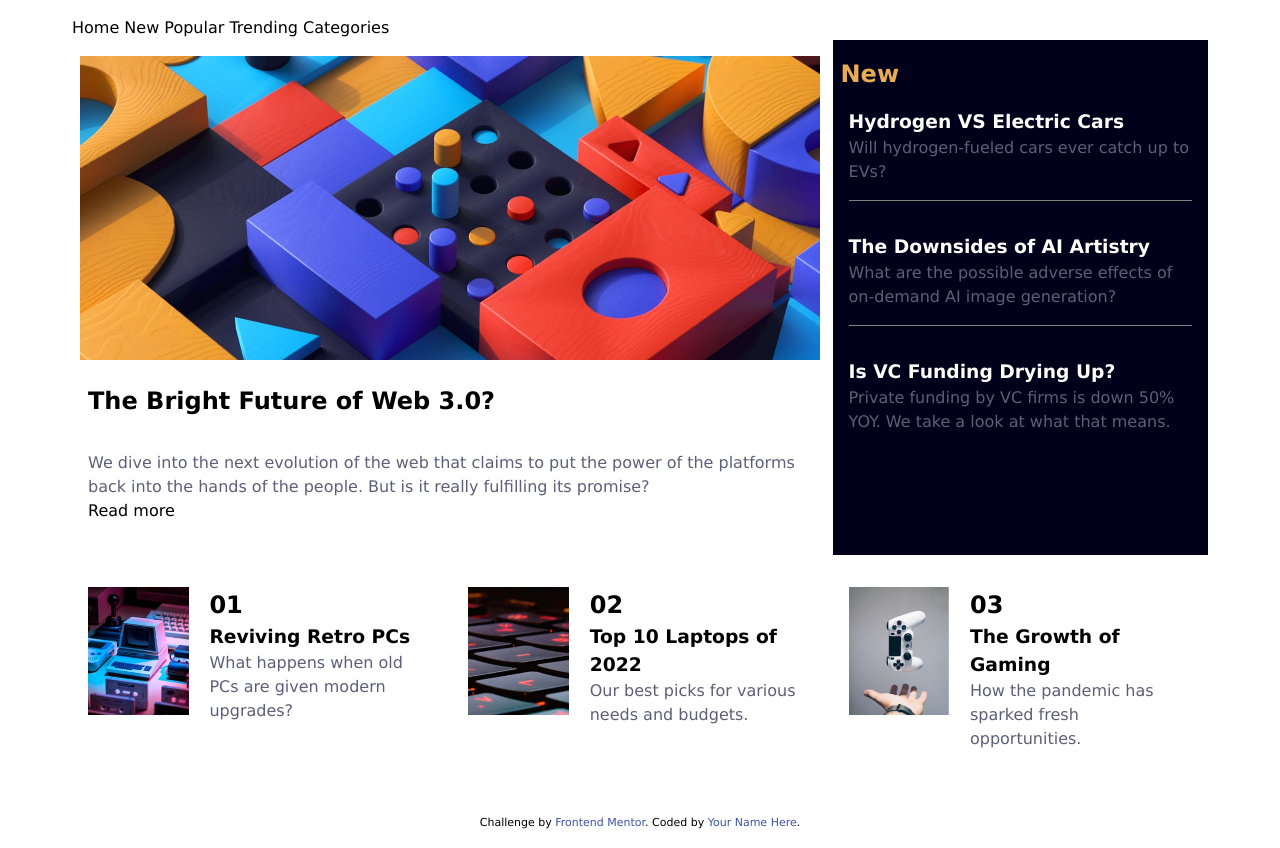
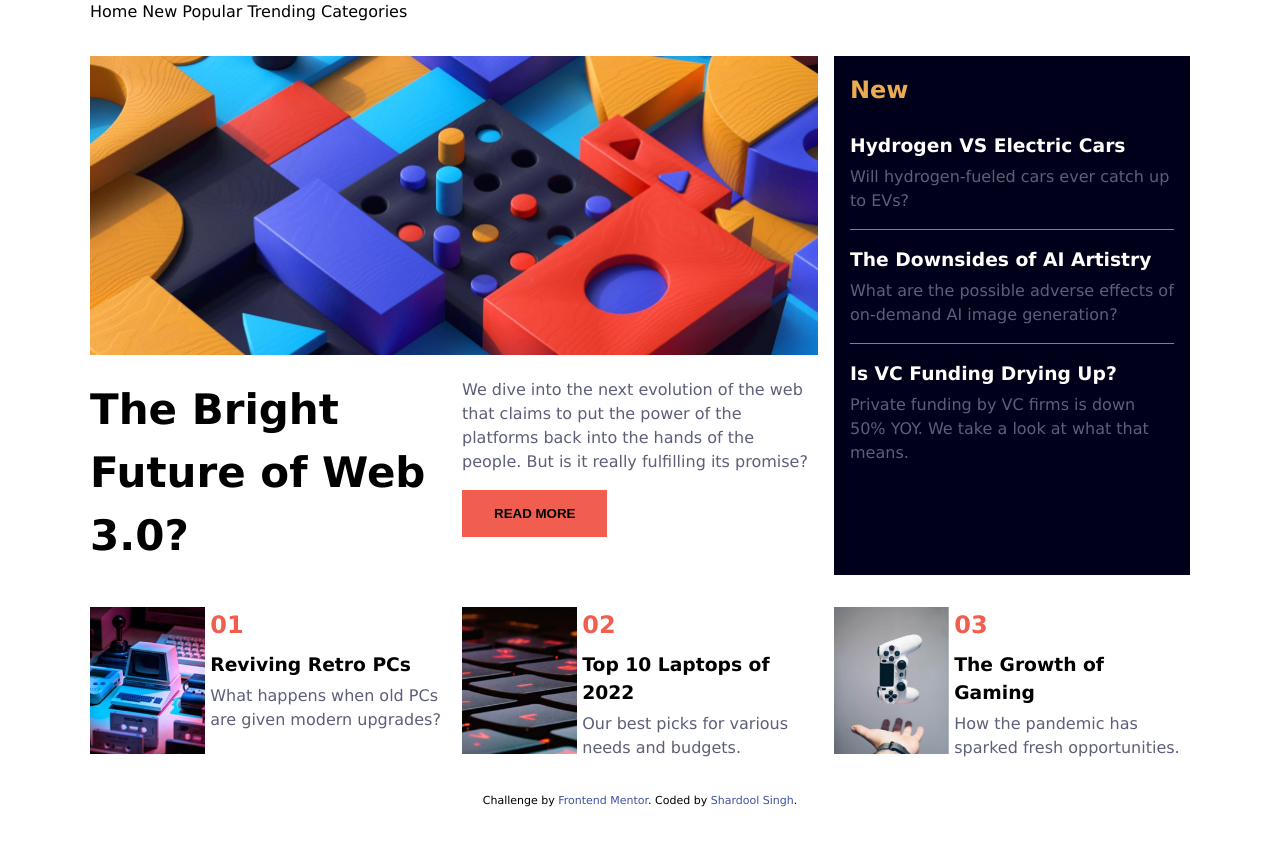
Before and after one commit to shardoolsingh/projects-news-homepage-from-frontendmentor, a plain HTML site: page index.html in a window 1280 px wide. After the commit the page ends 809 px from the top, so only its background shows below. Drawn offline with Linux system fonts and the light colour scheme.

Commit message:
updated the content & layout for the whole site apart from the header & navigation section

```diff
--- a/index.html
+++ b/index.html
@@ -34,7 +34,7 @@
         <p>We dive into the next evolution of the web that claims to put the power of the platforms back into the hands of the people.
           But is it really fulfilling its promise?</p>
 
-        Read more
+        <button class="cta-primary">READ MORE</button>
       </div>
     </div>
 
@@ -42,15 +42,15 @@
       <h2>New</h2>
 
       <div class="aside-item-1">
-        <h3>Hydrogen VS Electric Cars</h3>
+        <a href="#"><h3>Hydrogen VS Electric Cars</h3></a>
         <p>Will hydrogen-fueled cars ever catch up to EVs?</p>
       </div>
       <div class="aside-item-2">
-        <h3>The Downsides of AI Artistry</h3>
+        <a href="#"><h3>The Downsides of AI Artistry</h3></a>
         <p>What are the possible adverse effects of on-demand AI image generation?</p>
       </div>
       <div class="aside-item-3">
-        <h3>Is VC Funding Drying Up?</h3>
+        <a href="#"><h3>Is VC Funding Drying Up?</h3></a>
         <p>Private funding by VC firms is down 50% YOY. We take a look at what that means.</p>
       </div>
     </div>
@@ -63,7 +63,7 @@
       </div>
       <div class="news-items-info">
         <h2>01</h2>
-        <h3>Reviving Retro PCs</h3>
+        <a href="#"><h3>Reviving Retro PCs</h3></a>
         <p>What happens when old PCs are given modern upgrades?</p>
       </div>
     </div>
@@ -73,7 +73,7 @@
       </div>
       <div class="news-items-info">
         <h2>02</h2>
-        <h3>Top 10 Laptops of 2022</h3>
+        <a href="#"><h3>Top 10 Laptops of 2022</h3></a>
         <p>Our best picks for various needs and budgets.</p>
       </div>
     </div>
@@ -83,7 +83,7 @@
       </div>
       <div class="news-items-info">
         <h2>03</h2>
-        <h3>The Growth of Gaming</h3>
+        <a href="#"><h3>The Growth of Gaming</h3></a>
         <p>How the pandemic has sparked fresh opportunities.</p>
       </div>
     </div>
@@ -92,7 +92,7 @@
 
   <div class="attribution">
     Challenge by <a href="https://www.frontendmentor.io?ref=challenge" target="_blank">Frontend Mentor</a>.
-    Coded by <a href="#">Your Name Here</a>.
+    Coded by <a href="https://shardoolsingh.github.io">Shardool Singh</a>.
   </div>
 </body>
 </html>
--- a/style.css
+++ b/style.css
@@ -13,27 +13,51 @@ body{
     font-family: Verdana, Geneva, Tahoma, sans-serif;
 }
 
+section{
+    margin-bottom: 2rem;
+}
+
+h1{
+    font-size: 42px;
+}
+
 /**** for responsive imgages ****/
 img{
     max-width: 100%;
     height: auto;
 }
-
+.main-main{
+    padding-top: unset;
+}
 p{
     color: hsl(236, 13%, 42%);
 }
 
-div{
-    padding: 1rem .5rem;
+h1, h2{
+    padding-bottom: .5rem;
+}
+
+h3{
+    padding-bottom: .3rem;
 }
 
 .wrapper-primary{
-    width: 90%;
+    width: 95%;
     margin: 0 auto;
+    max-width: 1100px;
 }
 
 .main-aside{
     background-color: hsl(240, 100%, 5%);
+    padding: 1rem;
+}
+
+.main-aside h3{
+    padding-top: 1rem;
+}
+
+.main{
+    margin-bottom: 2rem;
 }
 
 .main-aside h2{
@@ -44,9 +68,26 @@ div{
     color: hsl(36, 100%, 99%);
 }
 
+.cta-primary{
+    padding: 1rem 2rem;
+    background-color: hsl(5, 85%, 63%);
+    border: none;
+    font-weight: bold;
+    margin: 1rem 0;
+}
+
+.cta-primary:hover{
+    background-color: hsl(240, 100%, 5%);
+    color:hsl(36, 100%, 99%);
+}
+
 .main-aside p{
     border-bottom: 1px solid gray;
     padding-bottom: 1rem;
+}
+
+.main-aside h3:hover{
+    color:hsl(35, 77%, 62%);
 }
 
 .aside-item-3 p{
@@ -66,6 +107,18 @@ div{
 .news-items-info{
     grid-column: span 2;
 }
+
+.news-items-info h2{
+    color: hsl(5, 85%, 63%);
+}
+
+.news-items-info a{
+    color: black;
+}
+
+.news-items-info a:hover{
+    color:hsl(5, 85%, 63%);
+}
 /********* frontent atttribuition default style *****************/
 .attribution{
     font-size: 11px; text-align: center;
@@ -78,15 +131,26 @@ div{
 
 
 /******** media queries ************/
-@media only screen and (min-width: 960px){
+@media only screen and (min-width: 840px){
     .main, .news{
         display: grid;
         grid-template-columns: repeat(3, 1fr);
-        gap: .3rem;
+        gap: 1rem;
     }
 
     .main-main{
         grid-column: span 2;
+        display: grid;
+        grid-template-columns: repeat(2, 1fr);
+        gap: 1rem;
+    }
+
+    .main-main picture{
+        grid-column: span 2;
+    }
+
+    .main-main div{
+        grid-column: span 1;
     }
 
     .main-aside{
```
